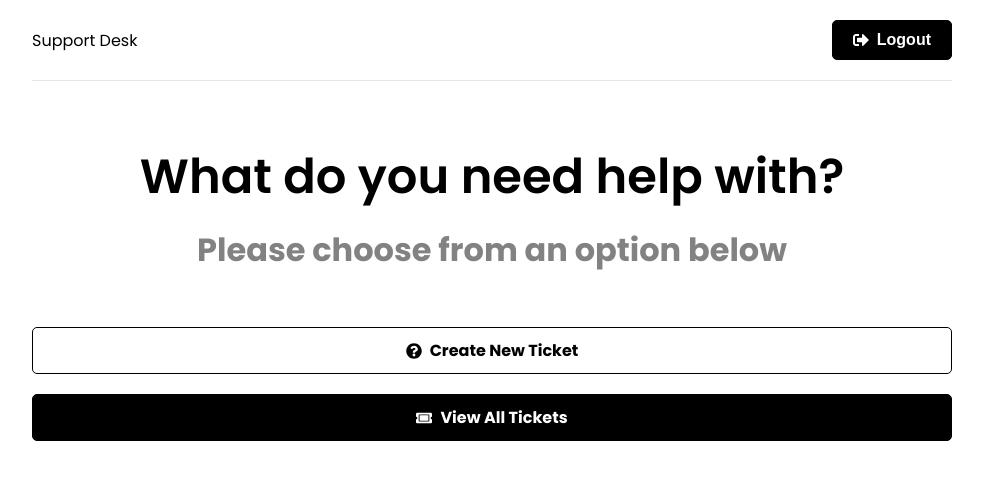
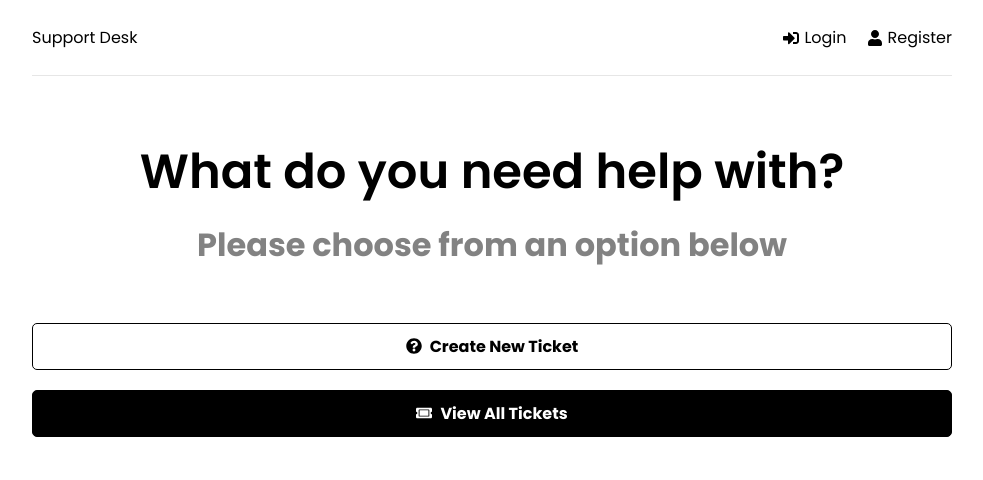
Before and after one commit to JamesEnoch89/TicketSystem, a React (Create React App) app in the folder frontend/: page /user in a window 1280 px wide. Shown: the top 480 px of the page, without its empty margins (148-1131 px from the left). Built offline with nearby package versions, Linux system fonts and the light colour scheme.

Commit message:
fix header display issue

```diff
--- a/frontend/src/components/Header.jsx
+++ b/frontend/src/components/Header.jsx
@@ -4,9 +4,10 @@ import { useSelector, useDispatch } from 'react-redux';
 import { reset, logout } from '../features/auth/authSlice';
 
 function Header(props) {
+  debugger;
   const navigate = useNavigate();
   const dispatch = useDispatch();
-  const user = useSelector((state) => state.auth);
+  const user = useSelector((state) => state.auth.user);
 
   const onLogout = () => {
     dispatch(logout());
--- a/frontend/src/features/auth/authSlice.js
+++ b/frontend/src/features/auth/authSlice.js
@@ -4,7 +4,7 @@ import authService from './authService';
 const user = JSON.parse(localStorage.getItem('user'));
 
 const initialState = {
-  user: null,
+  user: user ? user : null,
   isError: false,
   isSuccess: false,
   isLoading: false,
```
